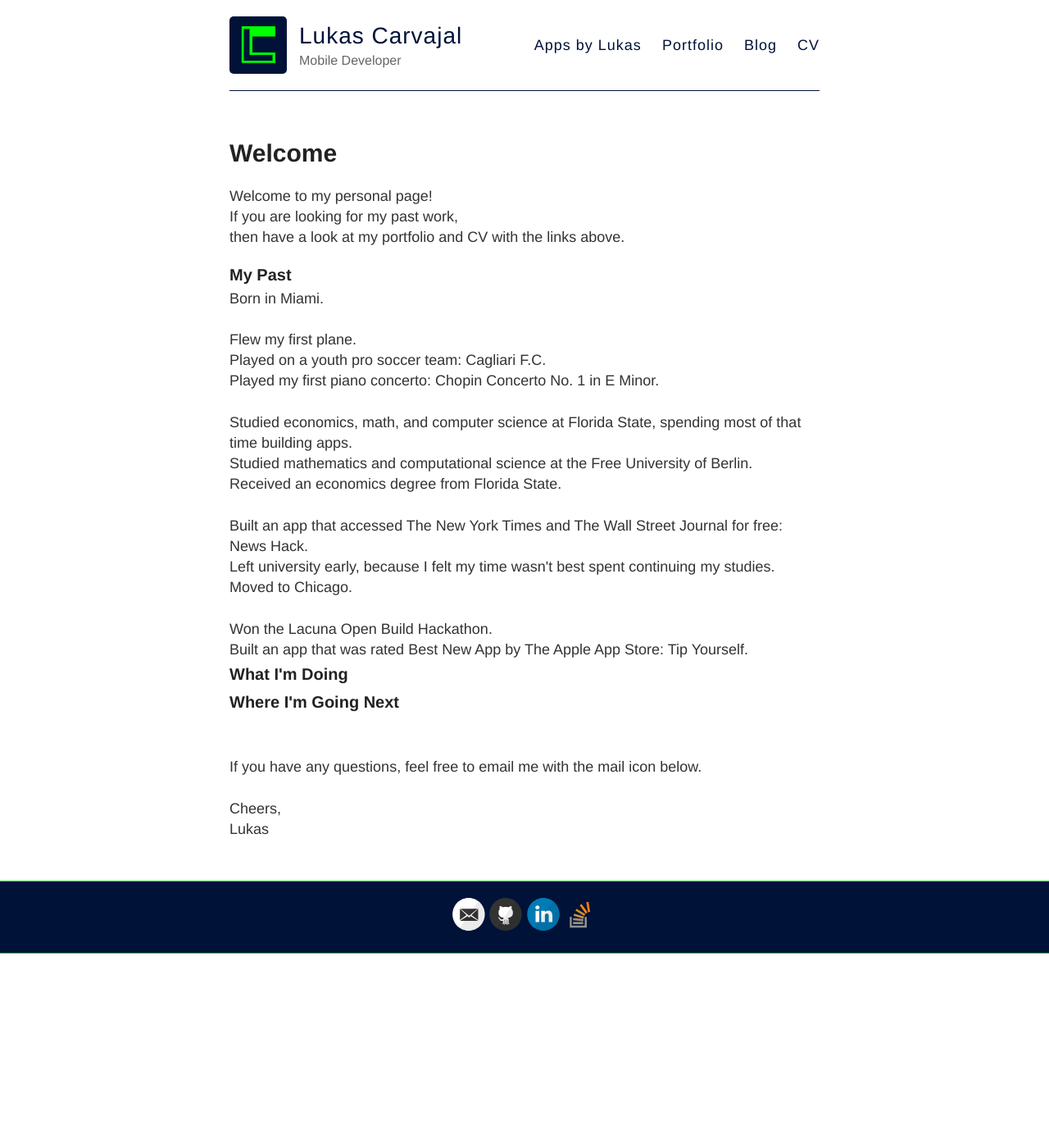
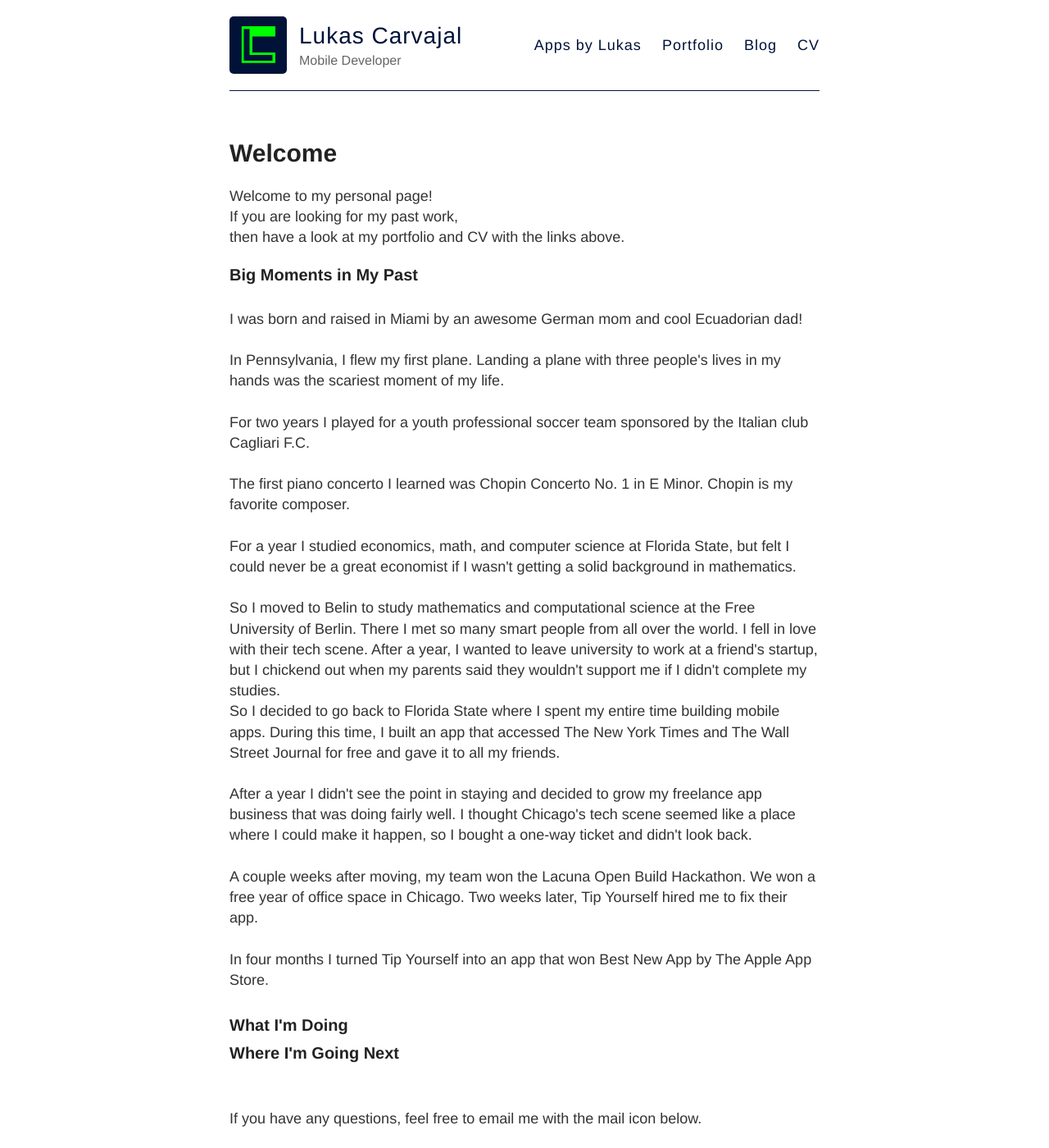
Before and after one commit to Lcarvajal/Lcarvajal.github.io, a Jekyll site: the page built from index.html, in a window 1280 px wide and 1400 px high. Shown: the whole window at 82% size. Built offline with Jekyll 4.4.1, drawn with Linux system fonts in a browser that asks for light colours.

Commit message:
Update index.html copy

```diff
--- a/index.html
+++ b/index.html
@@ -9,23 +9,27 @@ Welcome to my personal page!<br>
 If you are looking for my past work,<br>
 then have a look at my portfolio and CV with the links above.<br>
 
-<h3>My Past</h3>
-Born in Miami.<br><br>
+<h3>Big Moments in My Past</h3>
+<br>
+I was born and raised in Miami by an awesome German mom and cool Ecuadorian dad!<br><br>
 
-Flew my first plane.<br>
-Played on a youth pro soccer team: Cagliari F.C.<br>
-Played my first piano concerto: Chopin Concerto No. 1 in E Minor.<br><br>
+In Pennsylvania, I flew my first plane. Landing a plane with three people's lives in my hands was the scariest moment of my life.<br><br>
 
-Studied economics, math, and computer science at Florida State, spending most of that time building apps.<br>
-Studied mathematics and computational science at the Free University of Berlin.<br>
-Received an economics degree from Florida State.<br><br>
+For two years I played for a youth professional soccer team sponsored by the Italian club Cagliari F.C.<br><br>
 
-Built an app that accessed The New York Times and The Wall Street Journal for free: News Hack.<br>
-Left university early, because I felt my time wasn't best spent continuing my studies.<br>
-Moved to Chicago.<br><br>
+The first piano concerto I learned was Chopin Concerto No. 1 in E Minor. Chopin is my favorite composer.<br><br>
 
-Won the Lacuna Open Build Hackathon.<br>
-Built an app that was rated Best New App by The Apple App Store: Tip Yourself.
+For a year I studied economics, math, and computer science at Florida State, but felt I could never be a great economist if I wasn't getting a solid background in mathematics.<br><br>
+
+So I moved to Belin to study mathematics and computational science at the Free University of Berlin. There I met so many smart people from all over the world. I fell in love with their tech scene. After a year, I wanted to leave university to work at a friend's startup, but I chickend out when my parents said they wouldn't support me if I didn't complete my studies.<br>
+
+So I decided to go back to Florida State where I spent my entire time building mobile apps. During this time, I built an app that accessed The New York Times and The Wall Street Journal for free and gave it to all my friends.<br><br>
+
+After a year I didn't see the point in staying and decided to grow my freelance app business that was doing fairly well. I thought Chicago's tech scene seemed like a place where I could make it happen, so I bought a one-way ticket and didn't look back.<br><br>
+
+A couple weeks after moving, my team won the Lacuna Open Build Hackathon. We won a free year of office space in Chicago. Two weeks later, Tip Yourself hired me to fix their app.<br><br>
+
+In four months I turned Tip Yourself into an app that won Best New App by The Apple App Store.<br><br>
 
 <h3>What I'm Doing</h3>
 
```
